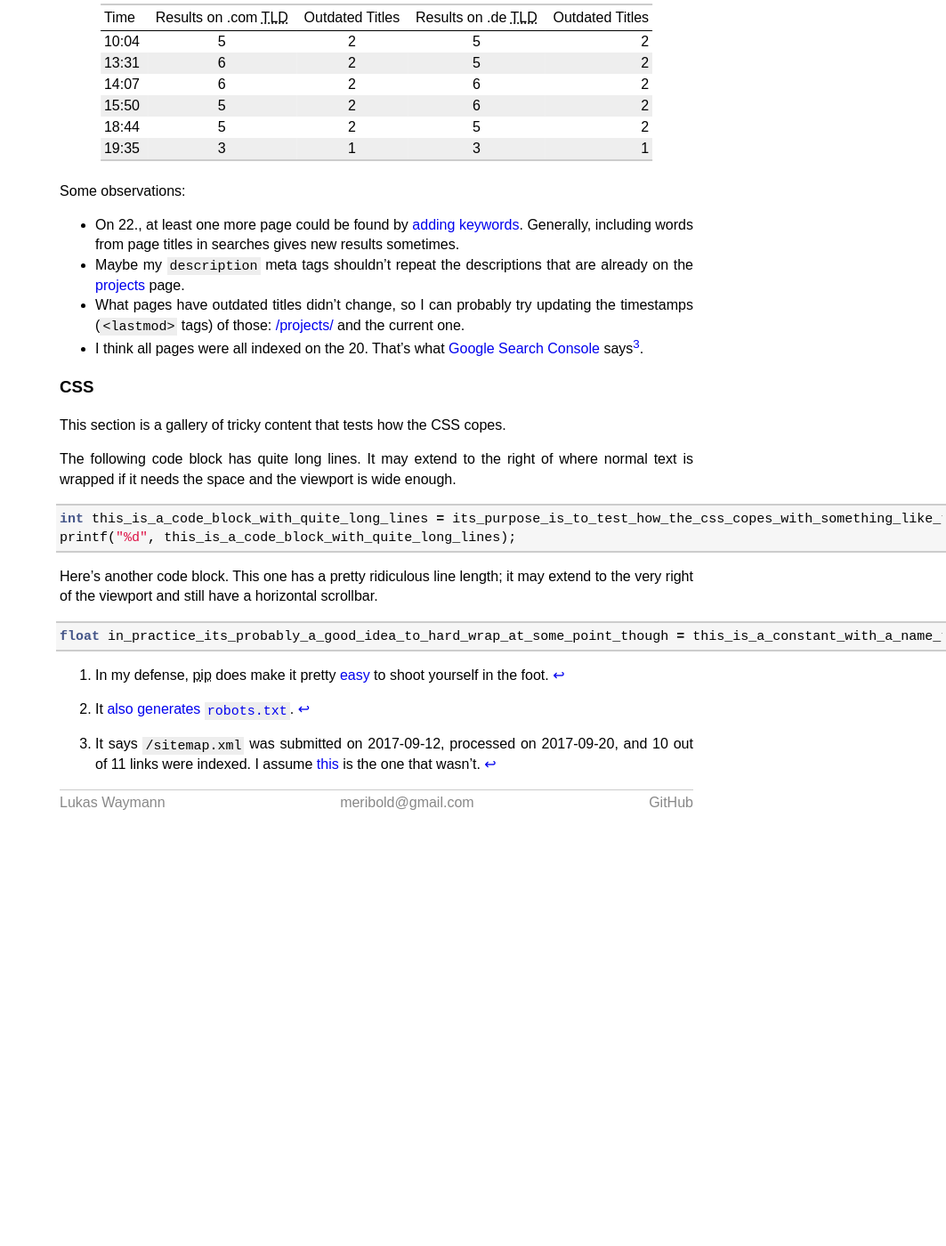
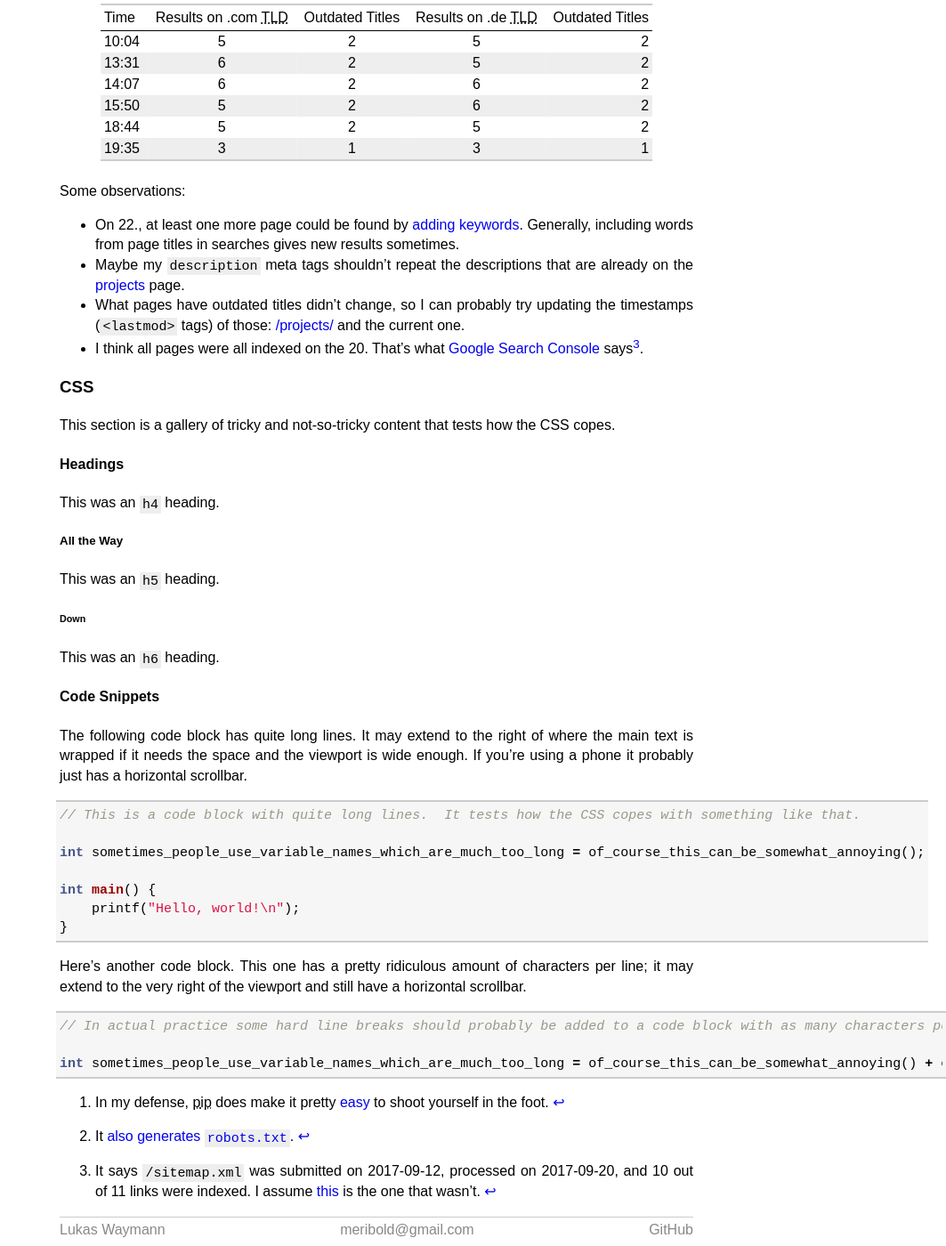
Before and after one commit to meribold/meribold.org, a Jekyll site: the page built from _posts/2017-09-02-meta.md, in a window 1280 px wide and 1400 px high, scrolled down 3544 px. Shown: the whole window at 89% size, without its empty margins (217-1280 px from the left). Built offline with Jekyll 4.4.1, drawn with Linux system fonts in a browser that asks for light colours; before the commit the page ends 4464 px from its top, so only the background shows below that.

Commit message:
Edit meta post

````diff
--- a/_posts/2017-09-02-meta.md
+++ b/_posts/2017-09-02-meta.md
@@ -260,21 +260,45 @@ Some observations:
 
 ### CSS
 
-This section is a gallery of tricky content that tests how the CSS copes.
+This section is a gallery of tricky and not-so-tricky content that tests how the CSS
+copes.
 
-The following code block has quite long lines.  It may extend to the right of where normal
-text is wrapped if it needs the space and the viewport is wide enough.
+#### Headings
+
+This was an `h4` heading.
+
+##### All the Way
+
+This was an `h5` heading.
+
+###### Down
+
+This was an `h6` heading.
+
+#### Code Snippets
+
+The following code block has quite long lines.  It may extend to the right of where the
+main text is wrapped if it needs the space and the viewport is wide enough.  If you're
+using a phone it probably just has a horizontal scrollbar.
 
 ```c
-int this_is_a_code_block_with_quite_long_lines = its_purpose_is_to_test_how_the_css_copes_with_something_like_that();
-printf("%d", this_is_a_code_block_with_quite_long_lines);
+// This is a code block with quite long lines.  It tests how the CSS copes with something like that.
+
+int sometimes_people_use_variable_names_which_are_much_too_long = of_course_this_can_be_somewhat_annoying();
+
+int main() {
+    printf("Hello, world!\n");
+}
 ```
 
-Here's another code block.  This one has a pretty ridiculous line length; it may extend to
-the very right of the viewport and still have a horizontal scrollbar.
+Here's another code block.  This one has a pretty ridiculous amount of characters per
+line; it may extend to the very right of the viewport and still have a horizontal
+scrollbar.
 
 ```c
-float in_practice_its_probably_a_good_idea_to_hard_wrap_at_some_point_though = this_is_a_constant_with_a_name_that_is_much_too_long_unfortunately + 123456789.0 / 2.0;
+// In actual practice some hard line breaks should probably be added to a code block with as many characters per line as this one.
+
+int sometimes_people_use_variable_names_which_are_much_too_long = of_course_this_can_be_somewhat_annoying() + especially_when_all_names_follow_the_same_pattern();
 ```
 
 *[gem]: A RubyGem is a packaged Ruby program that can be installed with the RubyGems package manager.
````
